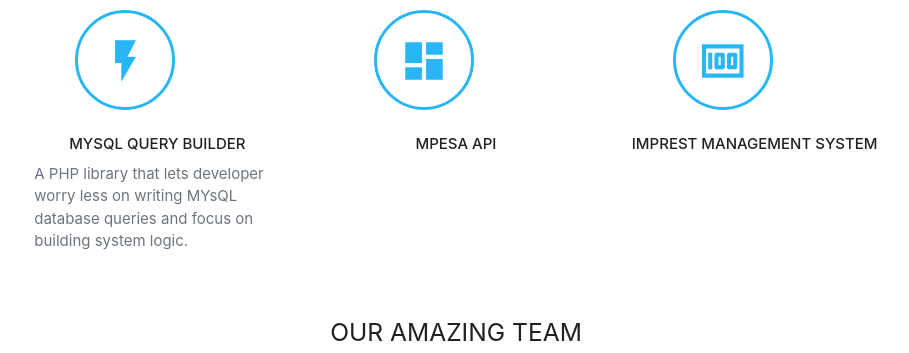
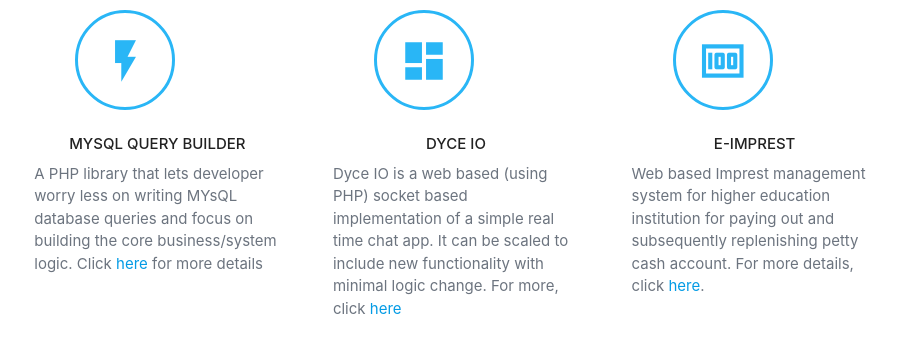
Before and after one commit to murage-poc/techelite, a website: page index.html in a window 1280 px wide. Shown: the part 1020-1373 px from the top of the page, without its empty margins (184-1093 px from the left). Drawn offline with Linux system fonts and the light colour scheme.

Commit message:
Added open source projects

```diff
--- a/index.html
+++ b/index.html
@@ -80,7 +80,8 @@
                 <div class="project-title center light mt-4 mb-2">MySQL Query Builder</div>
                 <div class="project-description">
                     A PHP library that lets developer worry less on writing MYsQL database queries
-                    and focus on building system logic.
+                    and focus on building the core business/system logic. Click <a
+                        href="https://github.com/mimidotsuser/sqlQueryuilder">here</a> for more details
                 </div>
 
             </div>
@@ -90,9 +91,11 @@
                 <div class="featured-icon light-blue-text">
                     <i class="material-icons">dashboard</i>
                 </div>
-                <div class="project-title center light mt-4 mb-2">MPESA API</div>
+                <div class="project-title center light mt-4 mb-2">DYCE IO</div>
                 <div class="project-description">
-
+                    Dyce IO is a web based (using PHP) socket based implementation of a simple real time chat app.
+                    It can be scaled to include new functionality with minimal logic change. For more, click <a
+                        href="https://github.com/mimidotsuser/dyce.io">here</a>
                 </div>
             </div>
 
@@ -102,7 +105,12 @@
                 <div class="featured-icon light-blue-text">
                     <i class="material-icons">money</i>
                 </div>
-                <div class="project-title center light mt-4 mb-2"> Imprest management system</div>
+                <div class="project-title center light mt-4 mb-2">E-Imprest</div>
+                <div class="project-description">
+                    Web based Imprest management system for higher education institution
+                    for paying out and subsequently replenishing petty cash account. For more details, click
+                    <a href="https://github.com/mimidotsuser/e-imprest">here</a>.
+                </div>
             </div>
 
         </div>
```
